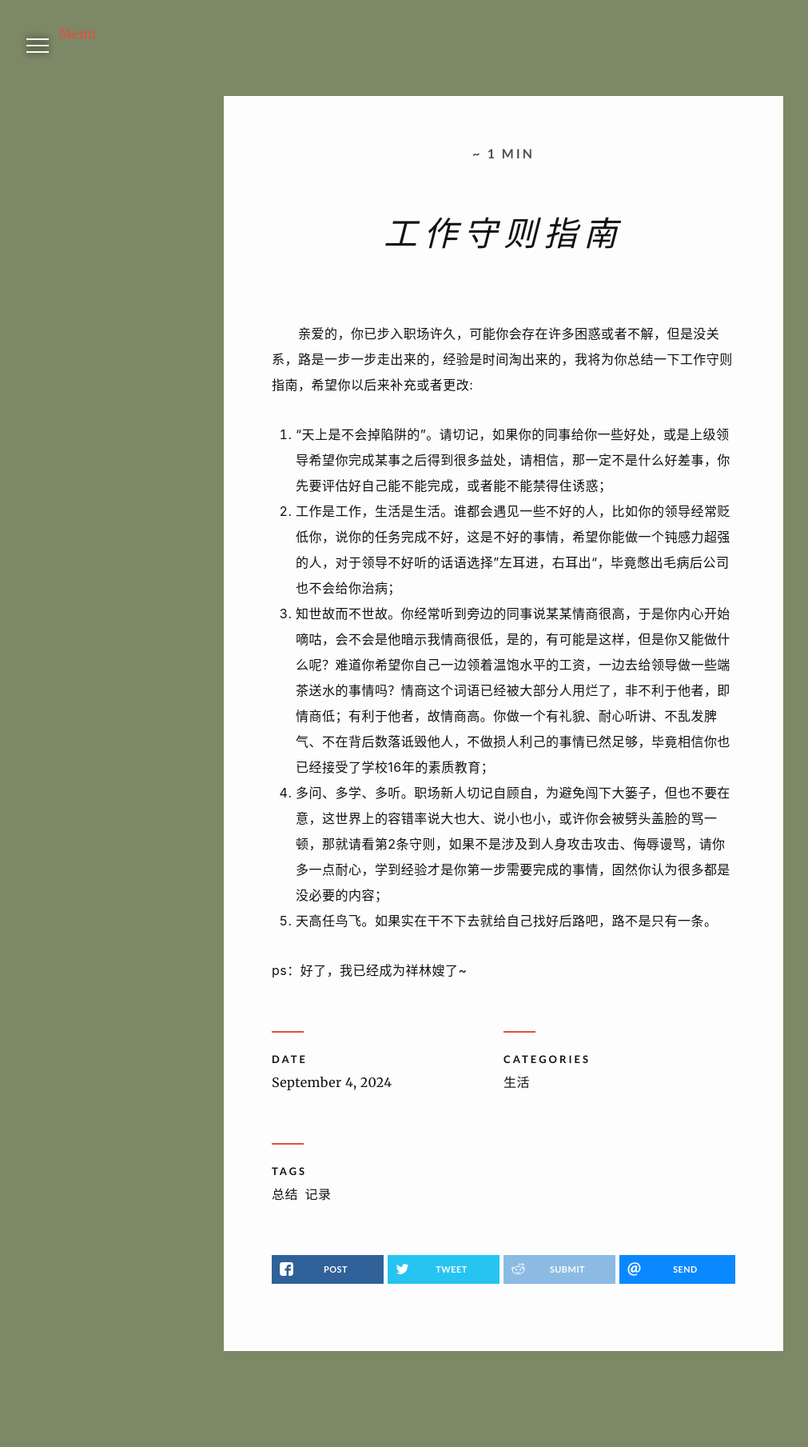
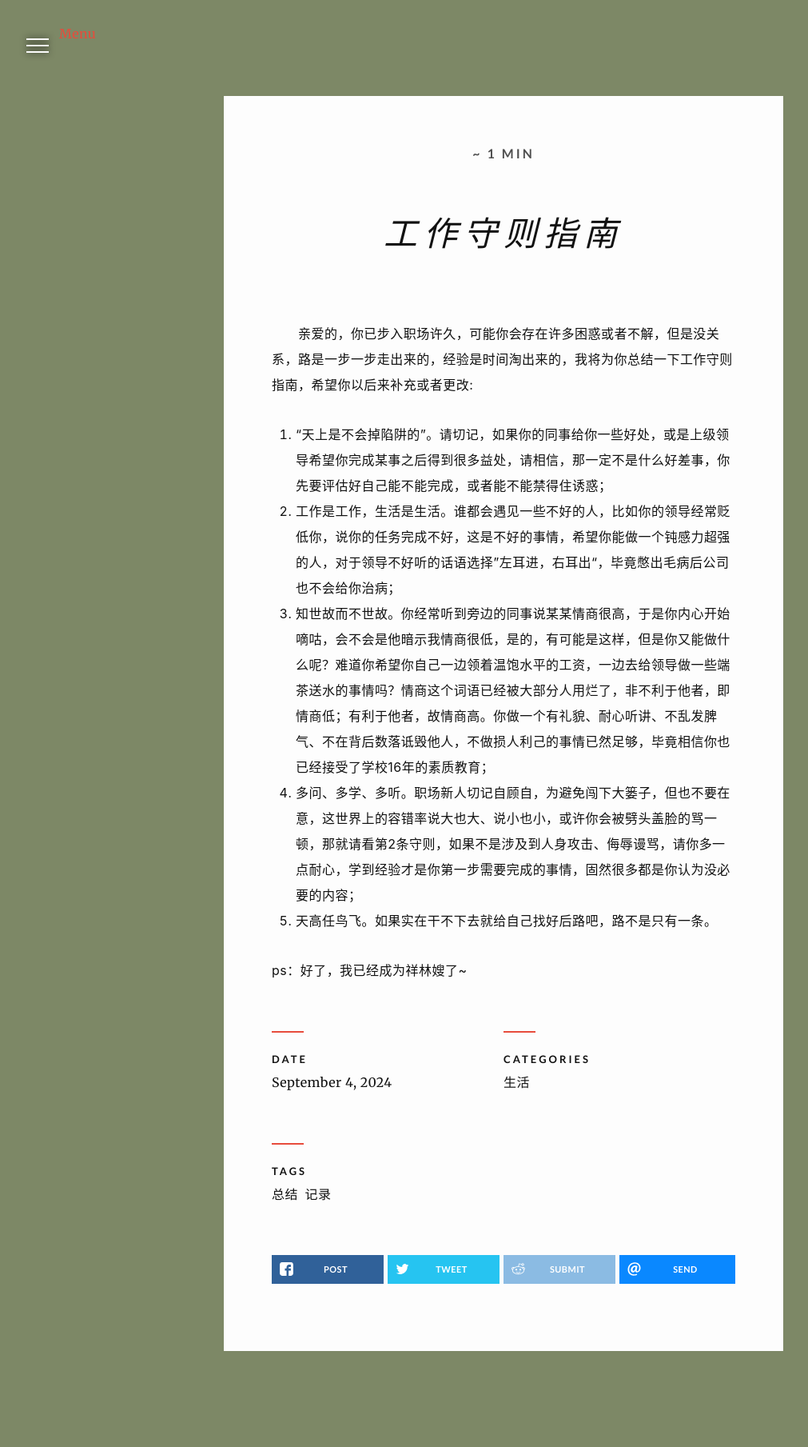
Before and after one commit to wangyunzi/wangyunzi.github.io, a Jekyll site: the page built from _posts/2024-09-04-工作守则指南.md, in a window 1280 px wide. Shown: the whole page at 80% size, without its empty margins (10-1021 px from the left). Built offline with Jekyll 4.4.1, drawn with Linux system fonts in a browser that asks for light colours; nearby versions of some CDN libraries; comment, search, counter and statistics services are not loaded.

Commit message:
Sync _posts from Obsidian repository

```diff
--- a/_posts/2024-09-04-工作守则指南.md
+++ b/_posts/2024-09-04-工作守则指南.md
@@ -16,7 +16,7 @@ backgrounds:
 1. “天上是不会掉陷阱的”。请切记，如果你的同事给你一些好处，或是上级领导希望你完成某事之后得到很多益处，请相信，那一定不是什么好差事，你先要评估好自己能不能完成，或者能不能禁得住诱惑；
 2. 工作是工作，生活是生活。谁都会遇见一些不好的人，比如你的领导经常贬低你，说你的任务完成不好，这是不好的事情，希望你能做一个钝感力超强的人，对于领导不好听的话语选择”左耳进，右耳出“，毕竟憋出毛病后公司也不会给你治病；
 3. 知世故而不世故。你经常听到旁边的同事说某某情商很高，于是你内心开始嘀咕，会不会是他暗示我情商很低，是的，有可能是这样，但是你又能做什么呢？难道你希望你自己一边领着温饱水平的工资，一边去给领导做一些端茶送水的事情吗？情商这个词语已经被大部分人用烂了，非不利于他者，即情商低；有利于他者，故情商高。你做一个有礼貌、耐心听讲、不乱发脾气、不在背后数落诋毁他人，不做损人利己的事情已然足够，毕竟相信你也已经接受了学校16年的素质教育；
-4. 多问、多学、多听。职场新人切记自顾自，为避免闯下大篓子，但也不要在意，这世界上的容错率说大也大、说小也小，或许你会被劈头盖脸的骂一顿，那就请看第2条守则，如果不是涉及到人身攻击攻击、侮辱谩骂，请你多一点耐心，学到经验才是你第一步需要完成的事情，固然你认为很多都是没必要的内容；
+4. 多问、多学、多听。职场新人切记自顾自，为避免闯下大篓子，但也不要在意，这世界上的容错率说大也大、说小也小，或许你会被劈头盖脸的骂一顿，那就请看第2条守则，如果不是涉及到人身攻击、侮辱谩骂，请你多一点耐心，学到经验才是你第一步需要完成的事情，固然很多都是你认为没必要的内容；
 5. 天高任鸟飞。如果实在干不下去就给自己找好后路吧，路不是只有一条。
 
 ps：好了，我已经成为祥林嫂了~
```
